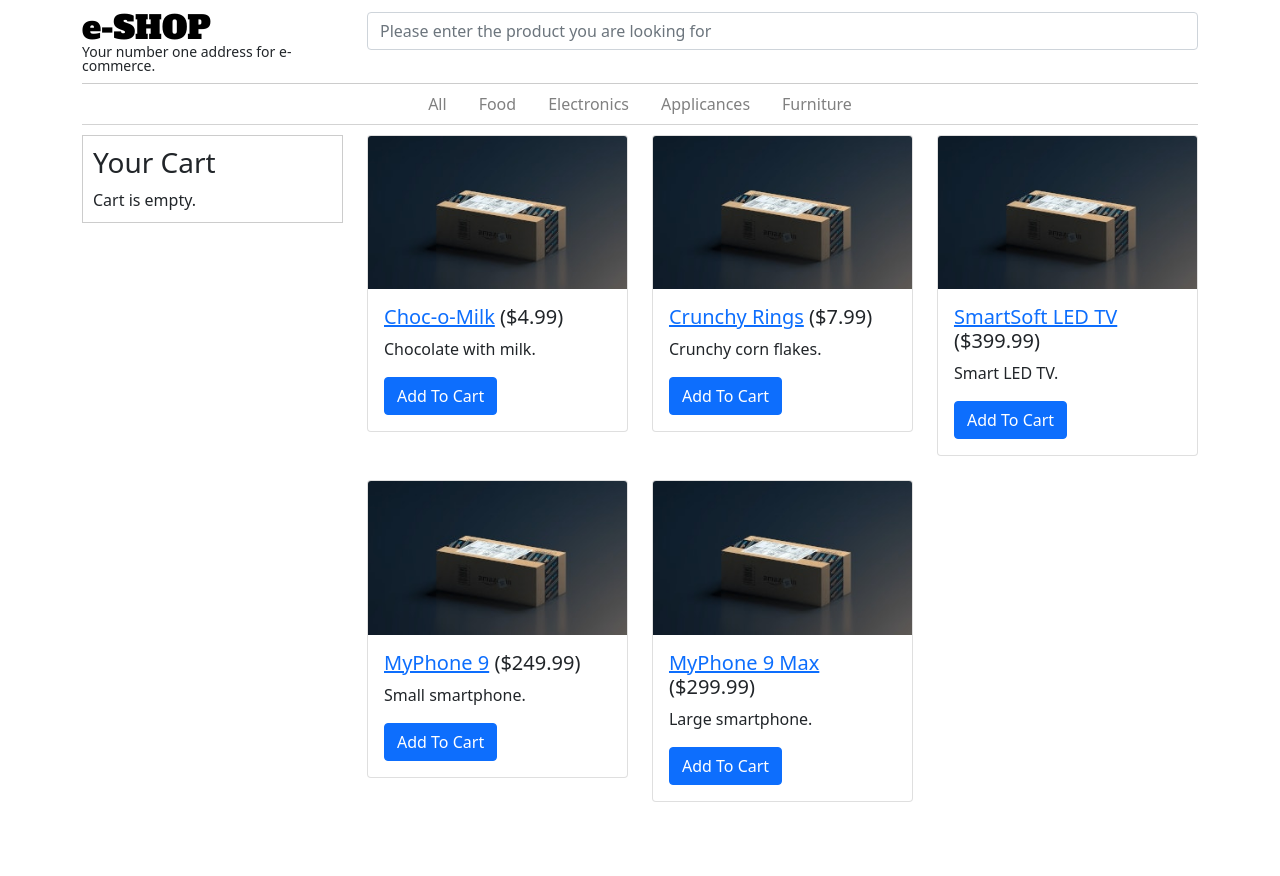
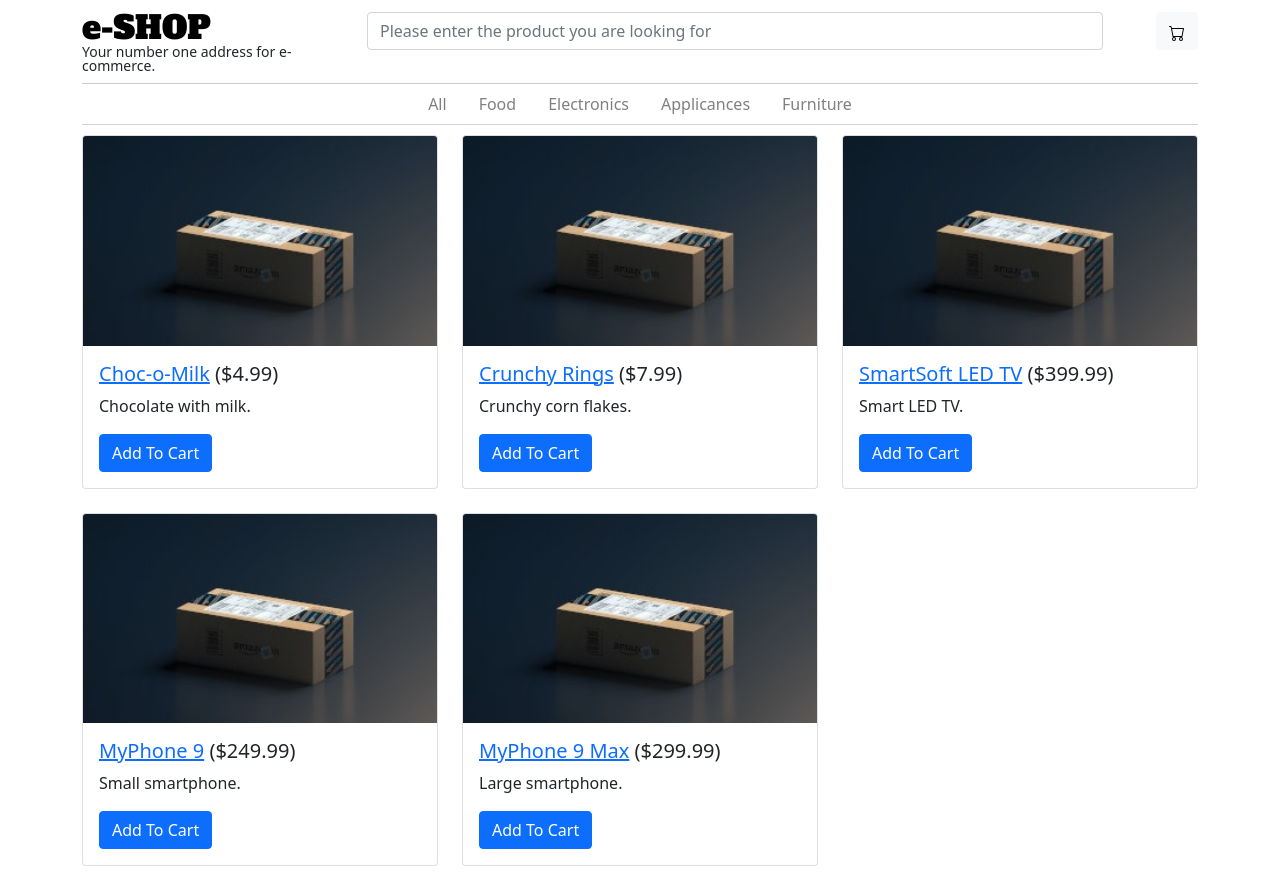
Before and after one commit to basarozogut/react-shop, a React (Create React App) app: page / in a window 1280 px wide. Before the commit the page ends 812 px from the top, so only its background shows below. Built offline with nearby package versions, Linux system fonts and the light colour scheme; data requests are answered from the project's data file.

Commit message:
put cart to offcanvas

```diff
--- a/public/index.html
+++ b/public/index.html
@@ -25,7 +25,7 @@
   <link rel="preconnect" href="https://fonts.googleapis.com">
   <link rel="preconnect" href="https://fonts.gstatic.com" crossorigin>
   <link href="https://fonts.googleapis.com/css2?family=Alfa+Slab+One&display=swap" rel="stylesheet">
-  <title>React App</title>
+  <title>e-SHOP</title>
 </head>
 
 <body>
--- a/src/App.css
+++ b/src/App.css
@@ -12,6 +12,10 @@
     padding: 12px 0 0 0;
 }
 
+.App-header-toolbar-container {
+    padding: 12px 0 0 0;
+}
+
 .App-header-user-panel-container {
     padding: 12px 0 0 0;
 }
--- a/src/App.js
+++ b/src/App.js
@@ -1,19 +1,23 @@
 import './App.css';
-import { Col, Container, Row } from 'react-bootstrap';
+import { Badge, Button, Col, Container, Offcanvas, Row } from 'react-bootstrap';
 import Logo from './components/Logo';
 import ProductSearch from './components/ProductSearch'
 import Cart from './components/Cart';
-import UserPanel from './components/UserPanel';
 import { Outlet, useNavigate, useSearchParams } from 'react-router-dom';
 import { CartContext } from './context/cartContext';
-import { useState } from "react";
+import { Fragment, useState } from "react";
 import Categories from './components/Categories';
+import { Cart as BsCart } from 'react-bootstrap-icons';
 
 function App() {
   const navigate = useNavigate();
   const [searchParams] = useSearchParams();
   const [cartItems, setCartItems] = useState([]);
   const [cartStateLoaded, setCartStateLoaded] = useState(false);
+  const [cartVisible, setCartVisible] = useState(false);
+
+  const handleCartHide = () => setCartVisible(false);
+  const handleCartShow = () => setCartVisible(true);
 
   function handleSearchInputSubmit(input) {
     if (input) {
@@ -23,21 +27,43 @@ function App() {
     }
   }
 
+  function getNumberOfCartItems() {
+    if (cartItems && cartItems.length > 0) {
+      return cartItems.map(item => item.amount).reduce((prev, cur) => prev + cur, 0);
+    }
+
+    return 0;
+  }
+
   return (
     <Container>
+      <CartContext.Provider value={{ cartItems, setCartItems, currency: '$', cartStateLoaded, setCartStateLoaded }}>
         <header className='App-header sticky-top'>
           <Row>
-          <Col md={3}>
+            <Col md={{ order: 1, span: 3 }} xs={{ order: 1, span: 10 }}>
               <div className='App-header-logo-container'>
                 <Logo />
               </div>
             </Col>
-          <Col md={9}>
+            <Col md={{ order: 2, span: 8 }} xs={{ order: 3, span: 12 }}>
               <div className='App-header-search-container'>
                 <ProductSearch
                   initialSearchInput={searchParams.get('filter')}
                   onSearchInputSubmit={handleSearchInputSubmit}
                 />
+              </div>
+            </Col>
+            <Col md={{ order: 3, span: 1 }} xs={{ order: 2, span: 1 }}>
+              <div className='App-header-toolbar-container text-end'>
+                <Button variant="light" onClick={handleCartShow} title="My Cart" className='position-relative'>
+                  <BsCart />
+                  {cartItems && cartItems.length > 0 ? (
+                    <Fragment>
+                      <Badge bg="danger" className='position-absolute top-0 start-100 translate-middle badge rounded-pill'>{getNumberOfCartItems()}</Badge>
+                      <span className="visually-hidden">cart items</span>
+                    </Fragment>
+                  ) : ("")}
+                </Button>
               </div>
             </Col>
           </Row>
@@ -48,19 +74,23 @@ function App() {
           </Row>
         </header>
         <main>
-        <CartContext.Provider value={{ cartItems, setCartItems, currency: '$', cartStateLoaded, setCartStateLoaded }}>
           <Row>
-            <Col xl={3} md={4}>
-              <Cart />
-            </Col>
-            <Col xl={9} md={8}>
+            <Col>
               <div className='App-outlet-container'>
                 <Outlet />
               </div>
             </Col>
           </Row>
+          <Offcanvas show={cartVisible} onHide={handleCartHide} placement="end">
+            <Offcanvas.Header closeButton>
+              <Offcanvas.Title>My Cart</Offcanvas.Title>
+            </Offcanvas.Header>
+            <Offcanvas.Body>
+              <Cart />
+            </Offcanvas.Body>
+          </Offcanvas>
+        </main>
       </CartContext.Provider>
-      </main>
     </Container>
   );
 }
--- a/src/components/Cart.css
+++ b/src/components/Cart.css
@@ -1,7 +1,6 @@
 .Cart {
     border: 1px solid #ccc;
     padding: 10px;
-    margin-top: 10px;
 }
 
 .Cart ul {
--- a/src/components/Cart.js
+++ b/src/components/Cart.js
@@ -60,7 +60,6 @@ export default function Cart() {
 
     return (
         <div className="Cart">
-            <h3>Your Cart</h3>
             {content}
         </div>
     );
```
Lines whose indentation alone changed are shown as unchanged.
